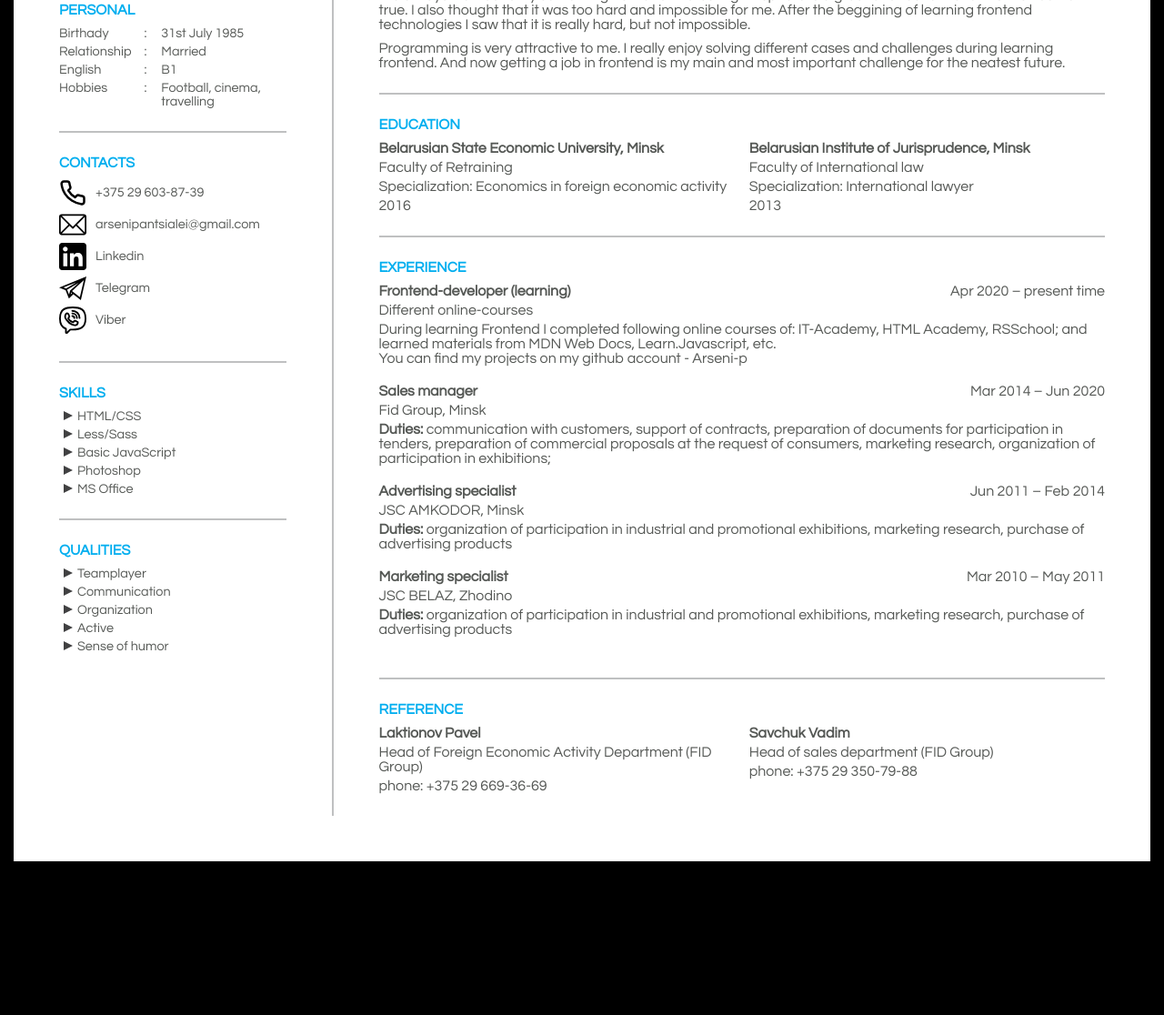
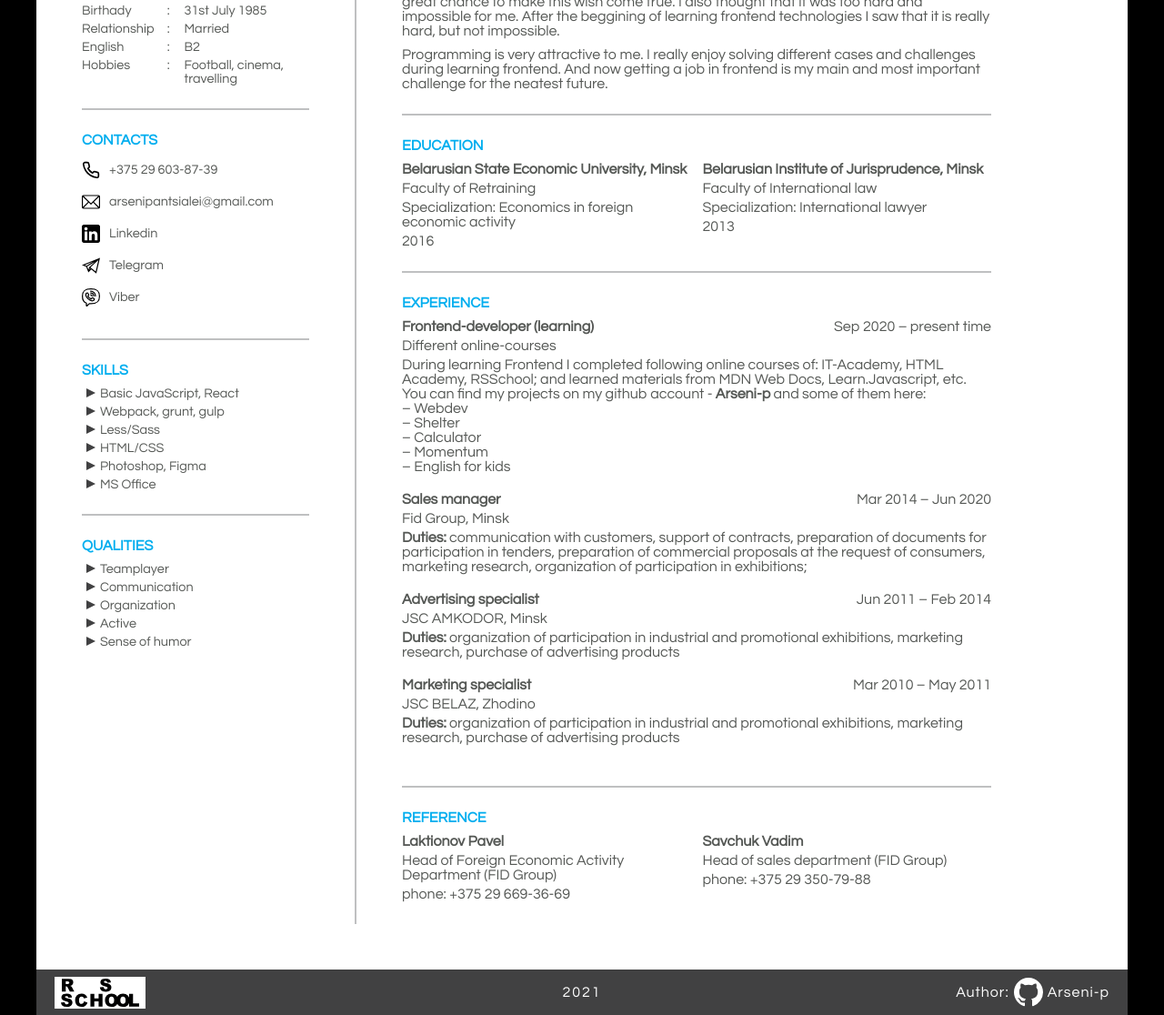
Before and after one commit to Arseni-p/rsschool-cv, a plain HTML site: page index.html in a window 1280 px wide. Shown: the part 302-1418 px from the top of the page at 91% size. Before the commit the page ends 1249 px from the top, so only its background shows below. Drawn offline with Linux system fonts and the light colour scheme.

Commit message:
fix: fix CV

```diff
--- a/css/common.css
+++ b/css/common.css
@@ -1,3 +1,13 @@
+* {
+  margin: 0;
+  padding: 0;
+  box-sizing: border-box;
+}
+
+*::selection {
+  background-color: #da4465;
+  color: #fff;
+}
 
 html {
   font-family: 'Century Gothic', Arial, Helvetica, sans-serif;
@@ -7,15 +17,9 @@ html {
 body {
   position: relative;
   margin: 0 auto;
-
-  background: url();
+  min-width: 320px;
+  max-width: 1200px;
   background-color: black;
-
-}
-
-*::selection {
-  background-color: #da4465;
-  color: #fff;
 }
 
 p, ul, ol, h1, h2, h3, h4, h5, h6 {
@@ -30,6 +34,7 @@ ul {
 a {
   text-decoration: none;
   color: inherit;
+  transition: opacity 0.2s linear;
 }
 
 img {
@@ -49,15 +54,17 @@ textarea {
 }
 
 a:hover {
-    opacity: 0.6;
-    color: #00aeef;
-  }
+  opacity: 0.6;
+  color: #00aeef;
+  transition: opacity 0.2s linear;
+}
 
 a:active {
-    opacity: 0.3;
-  }
+  opacity: 0.3;
+  transition: opacity 0.2s linear;
+}
 
-.visuallyhidden {
+.visually-hidden {
   position: absolute;
   width: 1px;
   height: 1px;
@@ -70,21 +77,14 @@ a:active {
   overflow: hidden;
 }
 
-
 .button {
   width: 100%;
-
   text-transform: uppercase;
   color: #fff;
-
   border: none;
-
   background-color: #da284f;
-
   cursor: pointer;
   outline: none;
-
-
 }
 
 .button:hover {
@@ -106,47 +106,8 @@ a:active {
 }
 
 
-@media(min-width: 1050px), (max-width: 1250px) {
-
-  body {
-    max-width: 1250px;
-  }
-
-
-  .section__wrapper {
-    margin: 0 auto;
-
-    width: 85%;
-  }
-}
-
-
-@media(max-width: 1049px) {
+@media(max-width: 767px) {
   html {
     font-size: 14px;
   }
-
-  body {
-    max-width: 1049px;
-  }
-
-  .section__wrapper {
-    width: 90%;
-  }
 }
-
-
-@media(max-width: 767px) {
-  html {
-    font-size: 12px;
-  }
-
-  body {
-    min-width: 320px;
-    max-width: 767px /*321px*/;
-  }
-
-  .section__wrapper {
-    width: 95%;
-  }
-}
--- a/css/styles.css
+++ b/css/styles.css
@@ -1,11 +1,10 @@
+@import './common.css';
 
-
-@media(min-width: 1050px), (max-width: 1250px) {
 
   /*HEADER---------------------------*/
   .cv__header {
     position: relative;
-    padding: 100px 0 25px;
+    padding: 75px 0 25px;
     background-color: #414142;
   }
 
@@ -30,29 +29,23 @@
   .cv__image--wrap {
     position: absolute;
     left: 50px;
-    bottom: -100px;
-
+    bottom: -125px;
     width: 250px;
     height: 250px;
     border-radius: 50%;
     overflow: hidden;
   }
 
-
-
-  /*MAIN---------------------------*/
   .cv__info {
     display: flex;
-
     padding-bottom: 50px;
     background-color: #fff;
-
     color: #555855;
   }
 
   .cv__info--short {
     padding: 0 50px;
-    width: 250px;
+    width: 350px;
   }
 
   .cv__info--detailed {
@@ -68,8 +61,11 @@
 
   .cv__section {
     padding: 25px 0;
+    border-bottom: 2px solid #bfc0c1;
+  }
 
-    border-bottom: 2px solid #bfc0c1;
+  .git__link {
+    font-weight: bold;
   }
 
   .cv__section:last-child {
@@ -146,13 +142,23 @@
   .link-icon {
     width: 30px;
     padding-right: 10px;
+    transition: opacity 0.2s linear;
+  }
+
+  .contacts__item:hover .link-icon {
+    opacity: 0.6;
+    transition: opacity 0.2s linear;
+  }
+
+  .contacts__item:active .link-icon {
+    opacity: 0.3;
+    transition: opacity 0.2s linear;
   }
 
   .contacts__item--link {
     display: inline-block;
     line-height: 30px;
   }
-
 
 
   /*CV__INFO--DETAILED inside --------------------*/
@@ -225,11 +231,85 @@
   .experience__item--company {
     width: 100%;
   }
-}
+
+  .footer__wrapper {
+    position: relative;
+    padding: 0 20px;
+    height: 50px;
+    display: flex;
+    justify-content: space-between;
+    align-items: center;
+    background-color: #414142;
+    color: white;
+  }
+
+  .logo-rs__wrapper {
+    width: 100px;
+  }
+
+  .rsschool__link {
+    padding: 2px;
+    display: flex;
+    justify-content: center;
+    align-items: center;
+    background-color: white;
+    transition: border-radius 0.2s ease-out;
+  }
+
+  .rsschool__link:hover {
+    border-radius: 6px;
+    transition: border-radius 0.2s ease-in-out;
+  }
+
+  .task-date {
+    position: absolute;
+    left: calc(50% - 40px);
+    bottom: 0;
+    text-align: center;
+    letter-spacing: 2px;
+    font-weight: lighter;
+    width: 80px;
+    height: 100%;
+    line-height: 50px;
+  }
+
+  .rslogo-img {
+    width: 90%;
+  }
+
+  .author__wrapper,
+  .author__link {
+    display: flex;
+    align-items: center;
+    letter-spacing: 1px;
+  }
+
+  .author__item,
+  .octicon {
+    margin-right: 5px;
+  }
+
+  .octicon {
+    fill: white
+  }
+
+  .octicon,
+  .author__text {
+    transition: fill 0.2s ease-out;
+  }
+
+  .author__link:hover .octicon {
+    opacity: 0.6;
+    transition: opacity 0.3s ease-out;
+  }
+
+  .author__link:hover .author__text {
+    opacity: 0.6;
+    transition: opacity 0.3s ease-out;
+  }
 
 
-
-@media(max-width: 1049px) {
+@media(max-width: 1199px) {
 
   /*HEADER---------------------------*/
   .cv__header {
@@ -295,6 +375,9 @@
     margin-bottom: 15px;
   }
 
+  .footer__wrapper {
+    font-size: 0.9rem;
+  }
 }
 
 
@@ -385,10 +468,11 @@
     line-height: 20px;
   }
 
+  .footer__wrapper {
+    font-size: 0.6rem;
+  }
 
-
-
-
-
-
+  .author__item {
+    font-size: 0;
+  }
 }
--- a/index.html
+++ b/index.html
@@ -8,7 +8,6 @@
     <meta name="description" content="CV Arseni Pantsialei, frontend (RSSchool)">
 
     <link rel="stylesheet" href="css/styles.css">
-    <link rel="stylesheet" href="css/common.css">
 
   </head>
   <body>
@@ -16,7 +15,7 @@
       <h1 class="cv__name">Arseni Pantsialei </h1>
       <p class="cv__vacancy">Frontend-developer</p>
       <p class="cv__image--wrap">
-        <img class="cv__image" src="img/AVP-photo-ls.jpg" alt="Фото Арсений Пантелей" width="300" height="300">
+        <img class="cv__image" src="img/AVP-photo-ls.jpg" alt="Arseni_photo" width="300" height="300">
       </p>
     </header>
     <main class="cv__info">
@@ -37,7 +36,7 @@
             <li class="persanal__item">
               <span class="persanal__item--name">English</span>
               <span class="persanal__item--dot">:</span>
-              <span class="persanal__item--value">B1</span>
+              <span class="persanal__item--value">B2</span>
             </li>
             <li class="persanal__item hobbies">
               <span class="persanal__item--name">Hobbies</span>
@@ -105,22 +104,19 @@
               <path id="_Path_3" class="st0" d="M15.5,5c4.7,0,8.5,3.8,8.5,8.5"/>
               <path id="_Path_4" class="st0" d="M15.5,8.1c3,0,5.4,2.4,5.4,5.4"/>
               </svg>
-
               <a class="contacts__item--link viber-link" href="viber://chat?number=%2B375296038739" title="Viber">Viber</a>
-
             </li>
-
-
           </ul>
         </section>
 
         <section class="cv__section skills__section">
           <h3 class="section__title">Skills</h3>
           <ul class="softwear__list">
+            <li class="softwear__item">Basic JavaScript, React</li>
+            <li class="softwear__item">Webpack, grunt, gulp</li>
+            <li class="softwear__item">Less/Sass</li>
             <li class="softwear__item">HTML/CSS</li>
-            <li class="softwear__item">Less/Sass</li>
-            <li class="softwear__item">Basic JavaScript</li>
-            <li class="softwear__item">Photoshop</li>
+            <li class="softwear__item">Photoshop, Figma</li>
             <li class="softwear__item">MS Office</li>
           </ul>
         </section>
@@ -171,10 +167,27 @@
             <li class="experience__item">
               <div class="experience__item--wrap">
                 <h4 class="experience__item--title">Frontend-developer (learning)</h4>
-                <p class="experience__item--date">Apr 2020 &ndash; present time</p>
+                <p class="experience__item--date">Sep 2020 &ndash; present time</p>
                 <p class="experience__item--company">Different online-courses</p>
                 <p class="experience__item--text">During learning Frontend I completed following online courses of: <a href="https://www.it-academy.by" title="IT-Academy">IT-Academy</a>, <a href="https://htmlacademy.ru" title="HTML Academy">HTML Academy</a>, <a href="https://rs.school" title="RSSchool">RSSchool</a>; and learned materials from <a href="https://developer.mozilla.org/ru/" title="MDN">MDN Web Docs</a>, <a href="https://learn.javascript.ru" title="learnJS">Learn.Javascript</a>, etc.<br>
-                You can find my projects on my github account - <a href="https://github.com/Arseni-p" title="Github">Arseni-p</a></p>
+                You can find my projects on my github account - <a class="git__link" href="https://github.com/Arseni-p" title="Github">Arseni-p</a> and some of them here:</p>
+                <ul class="projects__list">
+                  <li class="project__item">
+                    <a class="project__link" href="https://rolling-scopes-school.github.io/arseni-p-JS2020Q3/webdev/" target="_blank">&ndash; Webdev</a>
+                  </li>
+                  <li class="project__item">
+                    <a class="project__link" href="https://rolling-scopes-school.github.io/arseni-p-JS2020Q3/shelter/pages/main/main.html" target="_blank">&ndash; Shelter</a>
+                  </li>
+                  <li class="project__item">
+                    <a class="project__link" href="https://rolling-scopes-school.github.io/arseni-p-JS2020Q3/calculator/" target="_blank">&ndash; Calculator</a>
+                  </li>
+                  <li class="project__item">
+                    <a class="project__link" href="https://rolling-scopes-school.github.io/arseni-p-JS2020Q3/momentum/" target="_blank">&ndash; Momentum</a>
+                  </li>
+                  <li class="project__item">
+                    <a class="project__link" href="https://arseni-p-english-for-kids.netlify.app/" target="_blank">&ndash; English for kids</a>
+                  </li>
+                </ul>
               </div>
             </li>
 
@@ -227,6 +240,25 @@
       </div>
 
     </main>
+    <footer class="footer__wrapper">
+      <div class="footer__item logo-rs__wrapper">
+        <a
+          class="rsschool__link"
+          href="https://rs.school/react/"
+          target="_blank">
+          <img src="./img/logo-rs-school.svg" class="rslogo-img" alt="logo-rs-school" />
+        </a>
+      </div>
 
+      <p class="footer__item task-date">2021</p>
+
+      <div class="footer__item author__wrapper">
+        <span class="author__item lang__author">Author:</span>
+        <a href="https://github.com/Arseni-p" class="author__link" target="_blank">
+          <svg class="octicon octicon-mark-github v-align-middle" height="32" viewBox="0 0 16 16" version="1.1" width="32" aria-hidden="true"><path d="M8 0C3.58 0 0 3.58 0 8c0 3.54 2.29 6.53 5.47 7.59.4.07.55-.17.55-.38 0-.19-.01-.82-.01-1.49-2.01.37-2.53-.49-2.69-.94-.09-.23-.48-.94-.82-1.13-.28-.15-.68-.52-.01-.53.63-.01 1.08.58 1.23.82.72 1.21 1.87.87 2.33.66.07-.52.28-.87.51-1.07-1.78-.2-3.64-.89-3.64-3.95 0-.87.31-1.59.82-2.15-.08-.2-.36-1.02.08-2.12 0 0 .67-.21 2.2.82.64-.18 1.32-.27 2-.27.68 0 1.36.09 2 .27 1.53-1.04 2.2-.82 2.2-.82.44 1.1.16 1.92.08 2.12.51.56.82 1.27.82 2.15 0 3.07-1.87 3.75-3.65 3.95.29.25.54.73.54 1.48 0 1.07-.01 1.93-.01 2.2 0 .21.15.46.55.38A8.013 8.013 0 0016 8c0-4.42-3.58-8-8-8z"></path></svg>
+          <span class="author__text">Arseni-p</span>
+        </a>
+      </div>
+    </footer>
   </body>
 </html>
```
Also changed, not shown: img/logo-rs-school.svg (added).
